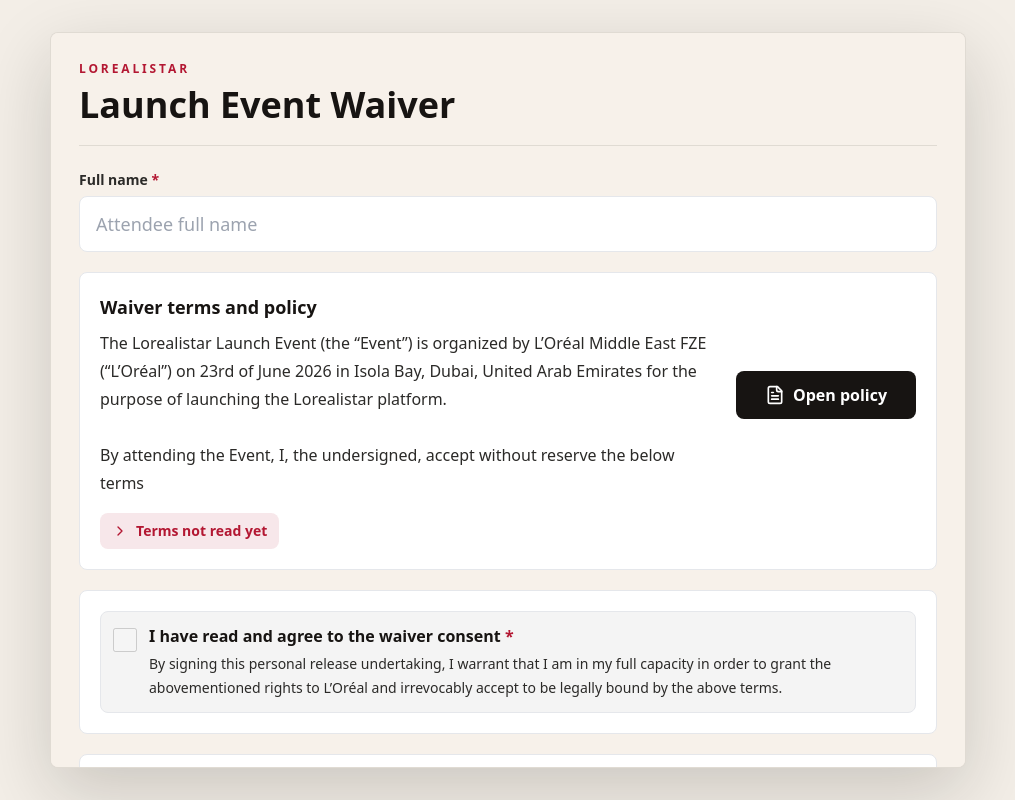
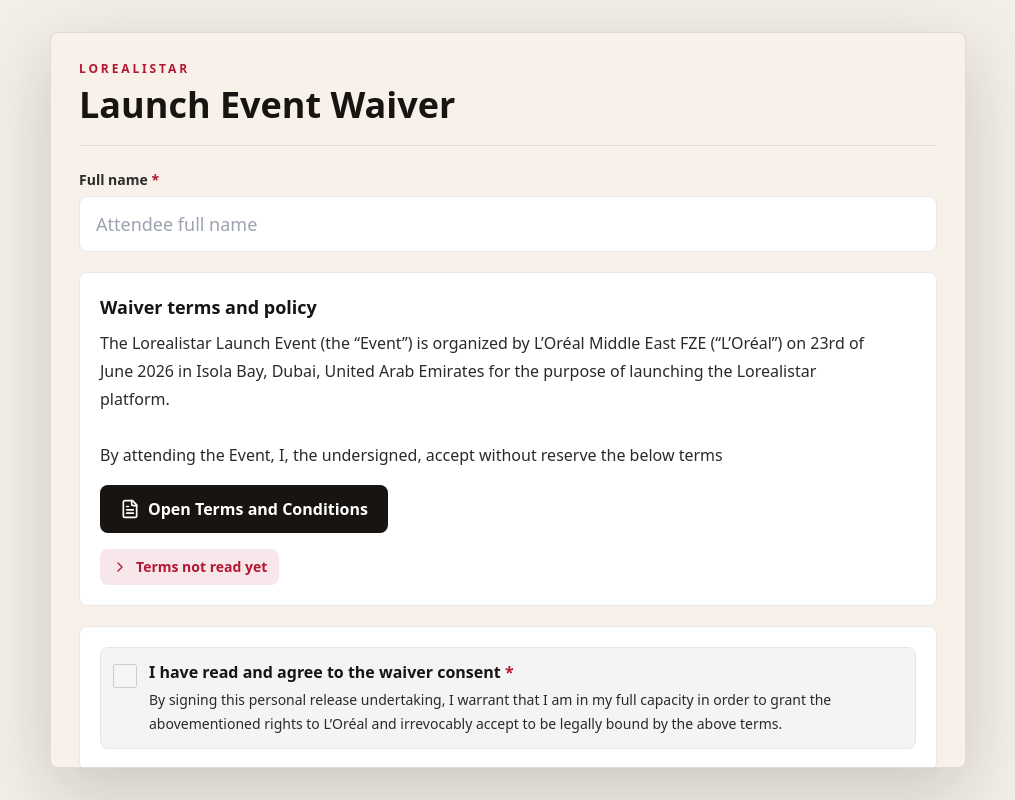
Before and after one commit to shkeramemo/loreallaunching, a Next.js app: page / in a window 1280 px wide. Shown: the whole page, without its empty margins (132-1147 px from the left). Built offline with nearby package versions, Linux system fonts and the light colour scheme.

Commit message:
Policy change

```diff
--- a/components/WaiverForm.tsx
+++ b/components/WaiverForm.tsx
@@ -200,7 +200,6 @@
           </label>
 
           <section className="rounded-lg border border-ink/12 bg-white p-4 md:p-5">
-            <div className="grid gap-4 md:grid-cols-[1fr_auto] md:items-center">
             <div className="min-w-0">
               <h3 className="text-lg font-semibold text-ink">
                 Waiver terms and policy
@@ -210,14 +209,13 @@
 
 By attending the Event, I, the undersigned, accept without reserve the below terms`}
               </p>
-              </div>
               <button
                 type="button"
                 onClick={() => setTermsOpen(true)}
-                className="inline-flex h-12 w-full items-center justify-center gap-2 rounded-lg bg-ink px-5 text-base font-semibold text-white transition hover:bg-rouge md:w-[180px] md:whitespace-nowrap"
+                className="mt-4 inline-flex h-12 w-full items-center justify-center gap-2 rounded-lg bg-ink px-5 text-base font-semibold text-white transition hover:bg-rouge md:w-auto md:whitespace-nowrap"
               >
                 <FileText aria-hidden="true" className="h-5 w-5" />
-                Open policy
+                Open Terms and Conditions
               </button>
             </div>
 
```
Lines whose indentation alone changed are shown as unchanged.
